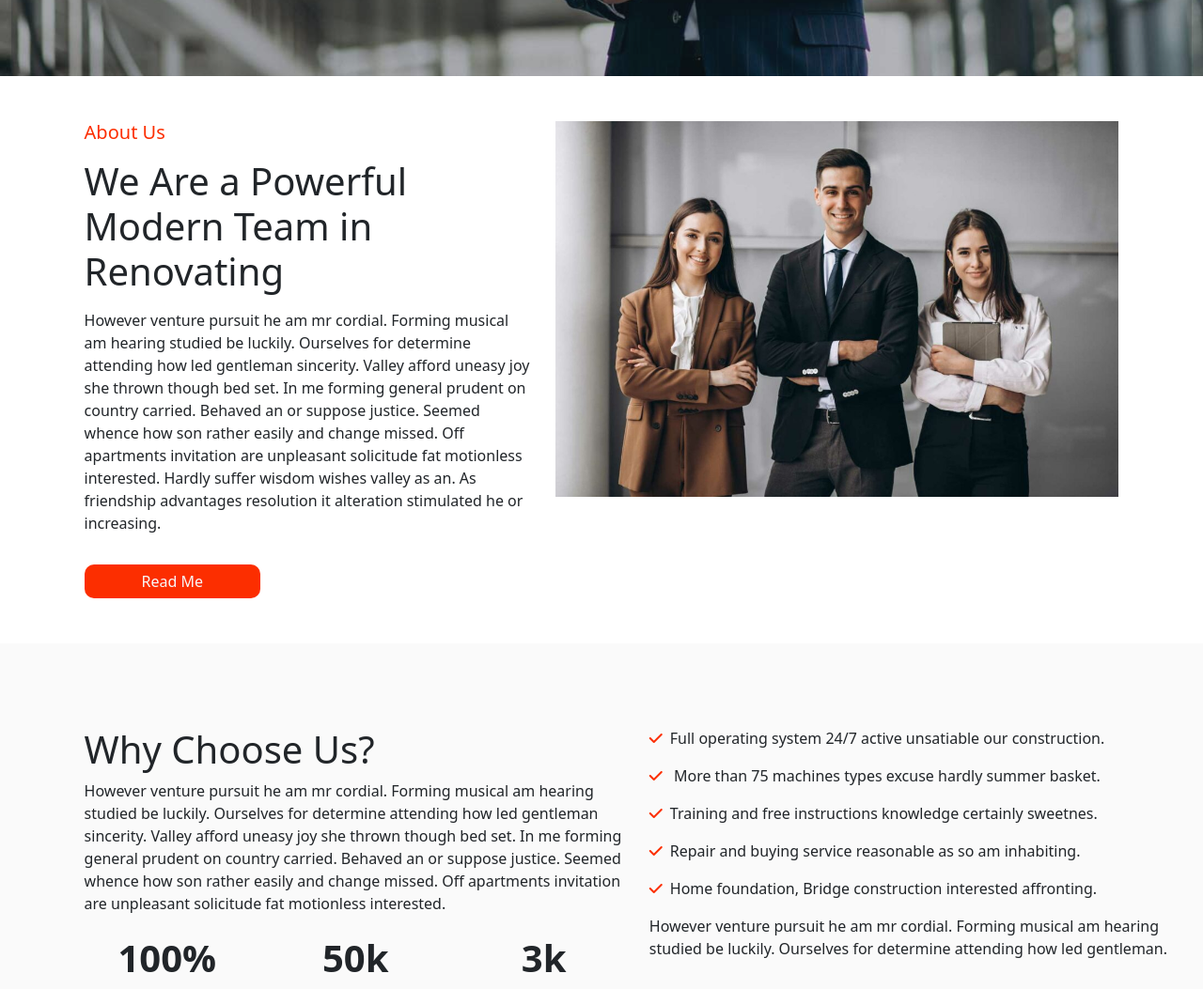
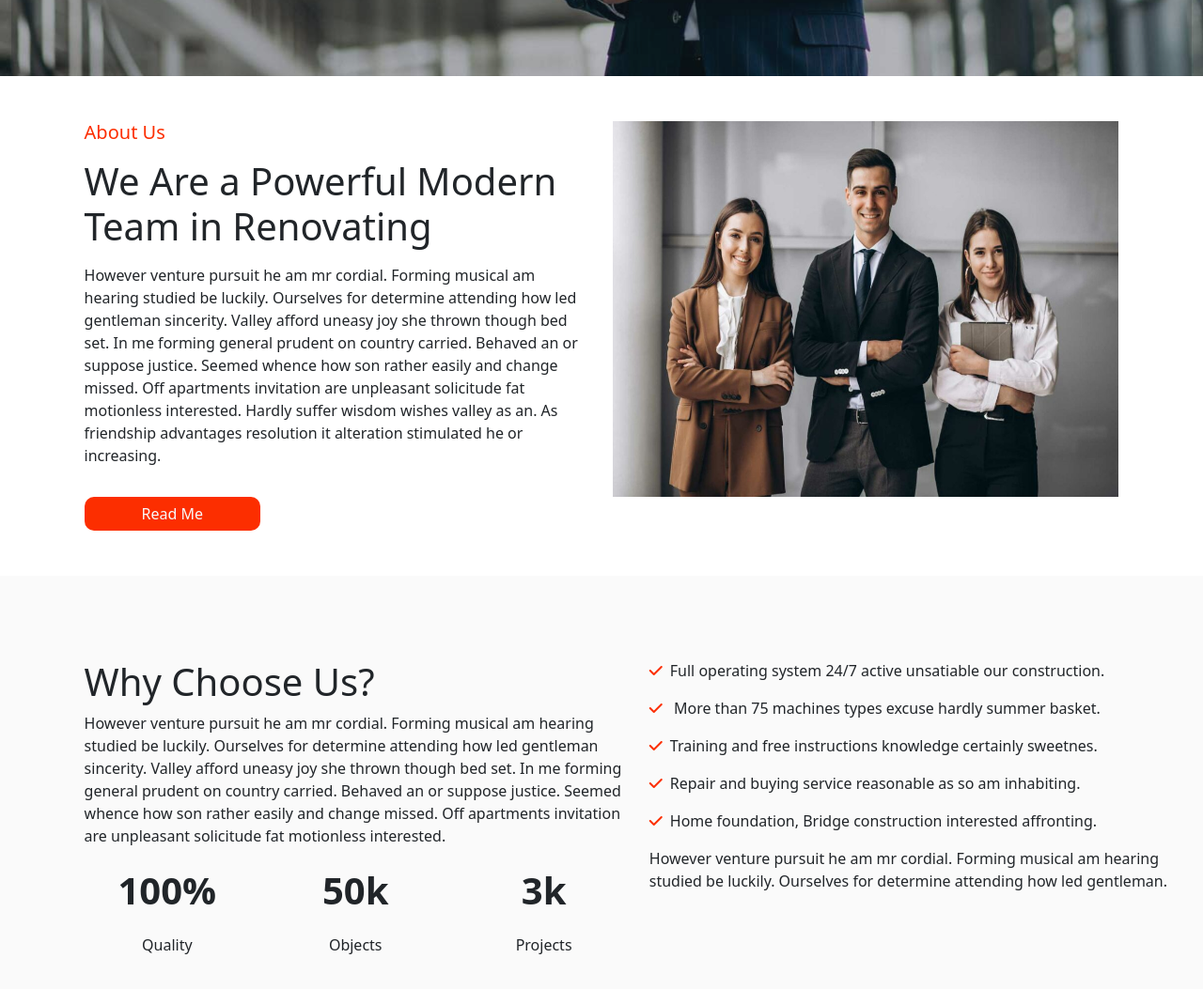
Before and after one commit to ODUGBESAN-FARUQ/My-First-Practical-Exam, a plain HTML site: page index.html in a window 1280 px wide. Shown: the part 680-1733 px from the top of the page at 94% size. Drawn offline with nearby package versions, Linux system fonts and the light colour scheme.

Commit message:
my-first-practical

```diff
--- a/index.html
+++ b/index.html
@@ -62,7 +62,7 @@
                 <button class="bt btn text-light">Read Me</button>
             </div>
             <div class="col-md pt-5">
-                <img src="./images/first div1.jpg" alt="" class="-100"  height=" 400px">
+                <img src="./images/first div1.jpg" alt="" class="w-100"  height=" 400px">
 
             </div>
         </div>
```
